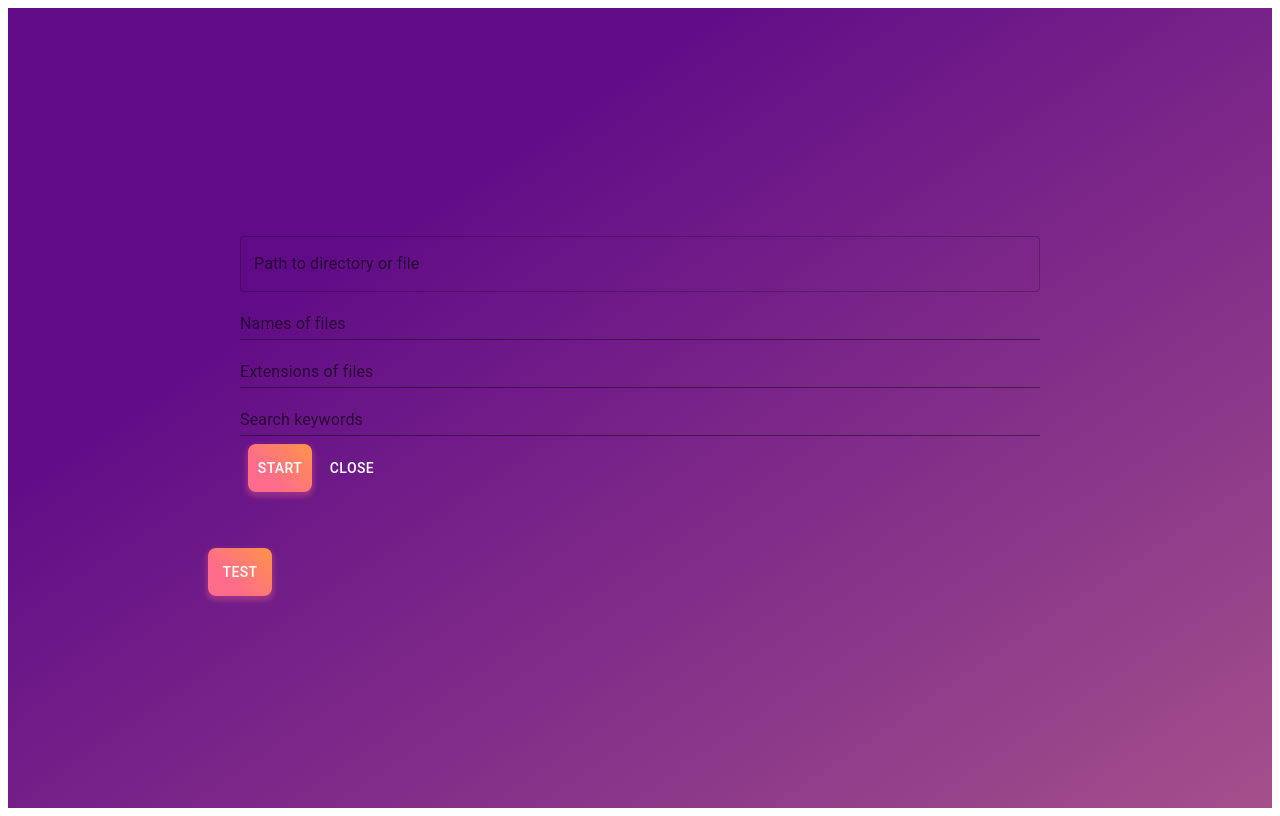
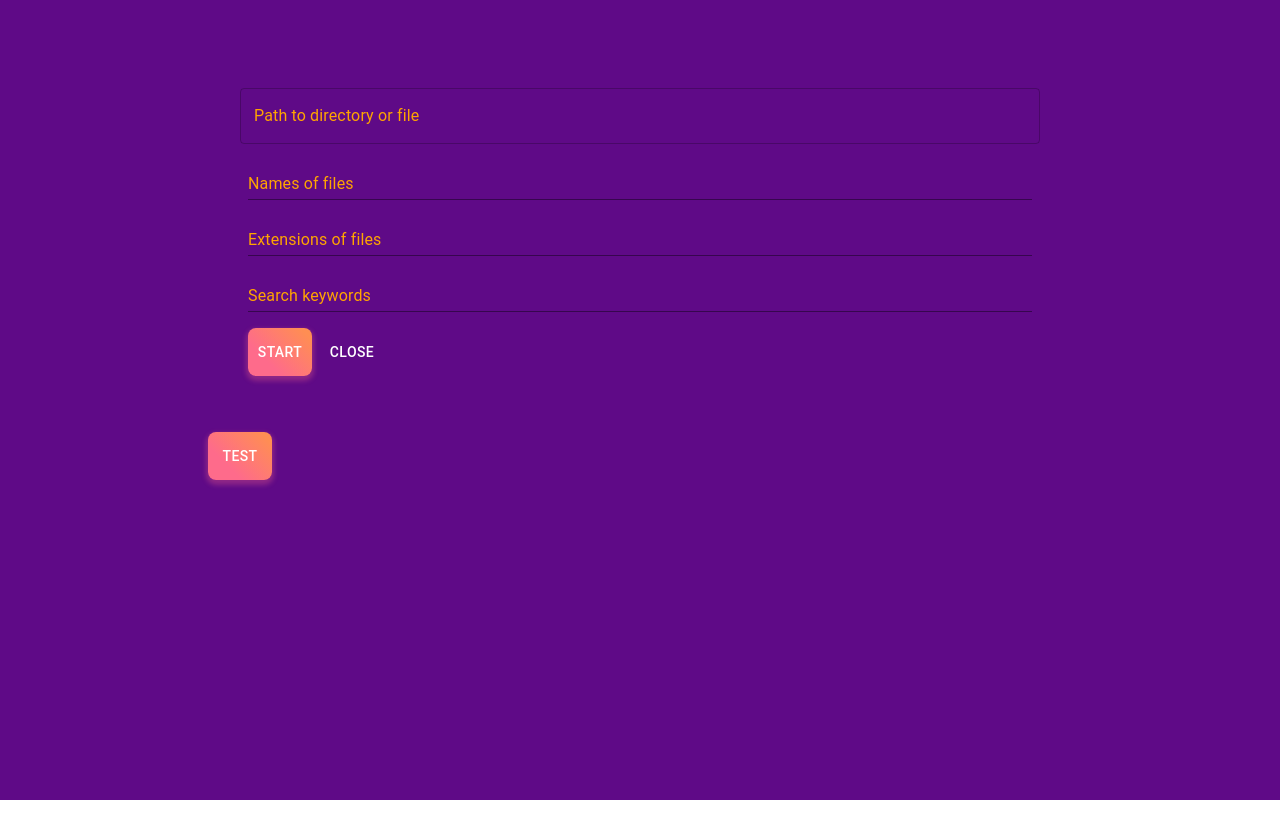
Before and after one commit to MykolaKhilko/FileAnalyzer, a React (Create React App) app in the folder front/: page / in a window 1280 px wide. Both pictures are taken after a click on the button "ADD PROCESS". Built offline with nearby package versions, Linux system fonts and the light colour scheme.

Commit message:
progress almost done, some styles changes

```diff
--- a/front/public/index.html
+++ b/front/public/index.html
@@ -5,7 +5,7 @@
     <meta name="viewport" content="width=device-width, initial-scale=1" />
     <title>React App</title>
 </head>
-<body>
+<body style="background: linear-gradient(326deg, #a4508b 0%, #5f0a87 74%); background-size: 1000% 400%;">
 <noscript>You need to enable JavaScript to run this app.</noscript>
 <div id="root">
 
--- a/front/src/Types.ts
+++ b/front/src/Types.ts
@@ -1,4 +1,4 @@
-export interface Process {
+export interface ProcessSettings {
     path: string,
     names: string[],
     extensions: string[],
@@ -11,5 +11,6 @@ export interface ProcessProgress{
     done: number,
     all: number
     timeSpent: number
-    fondMatches: number
+    foundMatches: number
+    finished: boolean
 }
--- a/front/src/components/Layout.tsx
+++ b/front/src/components/Layout.tsx
@@ -1,5 +1,5 @@
 import {useState} from "react";
-import {Process, ProcessProgress} from "../Types";
+import {ProcessSettings, ProcessProgress} from "../Types";
 import {ProcessList} from "./ProcessList";
 import {ProcessSettingsForm} from "./ProcessSettingsForm";
 import {get, post} from "../Requests";
@@ -9,24 +9,30 @@ import {Box, CircularProgress} from "@mui/material";
 
 export default function Layout() {
 
-    const [processes, setProcess] = useState<Process[]>([])
+    const [processes, setProcess] = useState<ProcessSettings[]>([])
     const [processItem, setProcessItem] = useState<ProcessProgress>()
-    const [activeProcess, setNew] = useState<Process>()
+    const [activeProcess, setNew] = useState<ProcessSettings>()
     const [startedNew, setStart] = useState(false)
     const [loading, setLoading] = useState(true)
 
-    function handleProcessCreated(item: Process) {
+    function handleProcessCreated(item: ProcessSettings) {
         const url = "start-process"
         setLoading(true)
 
-        post(url, item).then(response => {
-                if (response.status == 200) {
+        post(url, item).then(response =>
+            {
+                if (response.status == 200)
+                {
                     setNew(item)
                     setStart(true)
                 }
             }
         )
-        //return setProcess(prev => [...prev, item]);
+        return setProcess(prev => [...prev, item]);
+    }
+
+    function handleProcessFinished(){
+
     }
 
     function handleOnClick(){
@@ -39,14 +45,14 @@ export default function Layout() {
     return (
         <Div>
             <ProcessSettingsForm onCreate={handleProcessCreated}/>
-            {loading == true ??
+            {loading ??
                 <Box sx={{ display: 'flex' }}>
                     <CircularProgress />
                 </Box>
             }
             <MainButton onClick={handleOnClick}>Test</MainButton>
-            {startedNew == true ??
-                <ProcessItem process={activeProcess!!}/>
+            {startedNew ??
+                <ProcessItem process={activeProcess!!} onFinish={handleProcessFinished}/>
             }
             <ProcessList processes={processes}/>
         </Div>
--- a/front/src/components/MultiSelect.tsx
+++ b/front/src/components/MultiSelect.tsx
@@ -4,24 +4,32 @@ import {AutocompleteValue} from "@mui/base/AutocompleteUnstyled/useAutocomplete"
 
 interface Props {
     label: string;
+    disabled: boolean;
     values: string[];
     onChange: (values: string[]) => void;
     options?: string[];
 }
 
-export default function MultiSelect({onChange, label, values, options}: Props) {
+export default function MultiSelect({onChange, label, disabled, values, options}: Props) {
+    function smallIfDisabled()
+    {
+        if (disabled)
+            return "small"
+    }
+
     return (
         <Autocomplete
             multiple
             id="tags-outlined"
             freeSolo
+            size={smallIfDisabled()}
             value={values}
+            disabled={disabled}
             onChange={(_, value) => onChange(value)}
             renderTags={(value: string[], getTagProps) => {
                     return value.map((option: string, index: number) => (
-                        <Chip variant="outlined" label={option} {...getTagProps({index})} sx={{
-                            color: "white"
-                        }}/>
+                        <Chip size={smallIfDisabled()} variant="outlined" label={option}
+                              {...getTagProps({index})} sx={{color: "white"}}/>
                     ))
                 }
             }
@@ -30,11 +38,10 @@ export default function MultiSelect({onChange, label, values, options}: Props) {
                     {...params}
                     variant="standard"
                     label={label}
-                    sx={{
-                        color: "white",
-                    }}
+                    sx={{color: "white", input: {color: 'white' }, "& .MuiFormLabel-root": { color: "orange" }}}
                 />
             )}
             options={options ?? []}
+            sx={{margin: 1}}
         />)
 }
--- a/front/src/components/ProcessItem.tsx
+++ b/front/src/components/ProcessItem.tsx
@@ -1,16 +1,79 @@
-import React from 'react';
-import {Process} from "../Types";
+import React, {useState} from 'react';
+import {ProcessProgress, ProcessSettings} from "../Types";
+import {Box, BoxProps, Chip, ChipProps, Grid, InputLabel, LinearProgress} from "@mui/material";
+import {Div} from "../styles/Styles";
+import {get, post} from "../Requests";
+import useInterval from "../hooks/useInterval";
 
 interface Props {
-    process: Process
+    process: ProcessSettings
+    onFinish(): void
 }
 
 export function ProcessItem(props: Props) {
 
+    const [progress, setProgress] = useState<ProcessProgress>({all: 1, done: 0, percentage: 0, timeSpent: 0, foundMatches: 0, finished: false})
+
+    const [inProgress, setInProgress] = useState(true)
+
+    useInterval(() => {fetchProgress()}, inProgress ? 500 : null)
+
+    const fetchProgress = async () => {
+        const url = "fetch-progress"
+
+        const data = await get(url, {id: props.process.id}) as ProcessProgress;
+
+        if (data.finished){
+            setInProgress(false)
+        }
+
+        setProgress(data)
+    }
+
+    const MyBox = (props: BoxProps) => {
+        return <Box sx={{width: '45%', display: 'flex', flexDirection: 'row', justifyContent:'center', alignItems:'center', marginTop: '2%'}} {...props}/>
+    }
+
+    const Chipped = (props: ChipProps) => {
+        return <Chip sx={{width: '25%', justifyContent:'center', marginLeft:'5%', color:'white'}} {...props}/>
+    }
+
+    const getTime = (time: number) =>{
+        const seconds = time % 60
+        const minutes = (time - seconds) / 60
+        return minutes + ":" + seconds
+    }
+
     return (
         <div>
-            <h1>bye</h1>
+            <Box sx={{ display: 'flex', flexWrap: 'wrap', width: '100%', justifyContent:'center', alignItems:'center'}}>
+
+                <LinearProgress variant={"determinate"} value={progress.percentage}/>
+
+                <MyBox >
+                    <InputLabel sx={{color:'white'}}>Processed files</InputLabel>
+                    <Chipped label={progress?.done}/>
+                </MyBox>
+
+                <MyBox>
+                    <InputLabel sx={{color:'white'}}>All files</InputLabel>
+                    <Chipped label={progress?.all}/>
+                </MyBox>
+
+                <MyBox>
+                    <InputLabel sx={{color:'white'}}>Time spent</InputLabel>
+                    <Chipped label={getTime(progress?.timeSpent)}/>
+                </MyBox>
+
+                <MyBox >
+                    <InputLabel sx={{color:'white'}}>Found matches</InputLabel>
+                    <Chipped label={progress?.foundMatches}/>
+                </MyBox>
+            </Box>
+
+            <LinearProgress variant={"determinate"} value={progress.percentage} sx={{color: 'orange', marginY: '2%'}}/>
         </div>
     );
+
 }
 ;
--- a/front/src/components/ProcessList.tsx
+++ b/front/src/components/ProcessList.tsx
@@ -1,10 +1,10 @@
 import React from 'react';
-import {Process} from "../Types";
+import {ProcessSettings} from "../Types";
 import {List} from "@mui/material";
 import {ProcessItem} from "./ProcessItem";
 
 interface Props {
-    processes: Process[]
+    processes: ProcessSettings[]
 }
 
 export function ProcessList(props: Props) {
--- a/front/src/components/ProcessSettingsForm.tsx
+++ b/front/src/components/ProcessSettingsForm.tsx
@@ -1,17 +1,17 @@
 import React, {ChangeEvent, useState} from "react";
 import {Button, Autocomplete, Theme, ButtonProps, TextFieldProps, TextField} from "@mui/material";
 import MultiSelect from "./MultiSelect";
-import {Process} from "../Types";
+import {ProcessSettings} from "../Types";
 import {Div, GeneralButton, MainButton} from "../styles/Styles";
-import {createStyles, makeStyles} from "@mui/styles";
 
 
 interface Props {
-    onCreate(process: Process): void
+    onCreate(process: ProcessSettings): void
 }
 
 const MyTextField = (props: TextFieldProps) => {
-    return <TextField {...props} sx={{color: 'white', width: '100vh' }}/>
+    return <TextField sx={{color: 'white', width: '100vh',  input: {color: 'white' },
+        "& .MuiFormLabel-root": { color: "orange" }}} {...props} />
 }
 
 export function ProcessSettingsForm(props: Props) {
@@ -19,16 +19,23 @@ export function ProcessSettingsForm(props: Props) {
     const [names, setNames] = useState<string[]>([])
     const [extensions, setExts] = useState<string[]>([])
     const [keywords, setKeywords] = useState<string[]>([])
-    const [settings, setProcess] = useState<Process>({path: '', names: [], extensions: [], keywords: [], id: 0})
+    const [settings, setProcess] = useState<ProcessSettings>({path: '', names: [], extensions: [], keywords: [], id: 0})
 
     const [visibility, setVisibility] = useState(false)
+    const [blocked, setBlocked] = useState(false)
 
-    const makeVisible = () => setVisibility(true)
+    const makeVisible = () => {
+        setVisibility(true)
+        setBlocked(false)
+    }
+
     const hide = () => setVisibility(false)
+
+    const disable = () => setBlocked(true)
 
     const addNewProcess = () => {
 
-        const newProcess: Process = {
+        const newProcess: ProcessSettings = {
             path: path,
             names: names,
             extensions: extensions,
@@ -39,25 +46,28 @@ export function ProcessSettingsForm(props: Props) {
 
         props.onCreate(newProcess)
 
-        //hide()
+        disable()
     }
 
     return (
         visibility
             ?
-            <Div>
-                <MyTextField id="outlined-textarea" label="Path to directory or file"
+            <Div aria-disabled={blocked}>
+                <MyTextField id="outlined-textarea" label="Path to directory or file" disabled={blocked}
                              onChange={(e: React.ChangeEvent<HTMLInputElement>) => setPath(e.target.value)}/>
                 <MultiSelect label="Names of files"
+                             disabled={blocked}
                              values={names}
                              onChange={setNames}
                 />
                 <MultiSelect label="Extensions of files"
+                             disabled={blocked}
                              options={[".txt"]}
                              values={extensions}
                              onChange={setExts}
                 />
                 <MultiSelect label="Search keywords"
+                             disabled={blocked}
                              values={keywords}
                              onChange={setKeywords}
                 />
--- /dev/null
+++ b/front/src/hooks/useInterval.tsx
@@ -0,0 +1,21 @@
+import { useEffect, useLayoutEffect, useRef } from 'react'
+
+function useInterval(callback: () => void, delay: number | null) {
+    const savedCallback = useRef(callback)
+
+    useLayoutEffect(() => {
+        savedCallback.current = callback
+    }, [callback])
+
+    useEffect(() => {
+        if (!delay && delay !== 0) {
+            return
+        }
+
+        const id = setInterval(() => savedCallback.current(), delay)
+
+        return () => clearInterval(id)
+    }, [delay])
+}
+
+export default useInterval
--- a/front/src/styles/Styles.tsx
+++ b/front/src/styles/Styles.tsx
@@ -7,11 +7,11 @@ export const useStyles = makeStyles((theme: Theme) =>
     createStyles({
         root:{
             display: "flex",
-            alignItems: "center",
             justifyContent: 'center',
-            background: 'linear-gradient(326deg, #a4508b 0%, #5f0a87 74%);',
-            height: '100vh',
+ //           background: 'linear-gradient(326deg, #a4508b 0%, #5f0a87 74%);',
+            height: '100%',
             width: '100%',
+            margin: 0
         },
         input:{
             width: '100vh',
```
Also changed, not shown: 2 other files (tests, documents, lock files or other folders).
